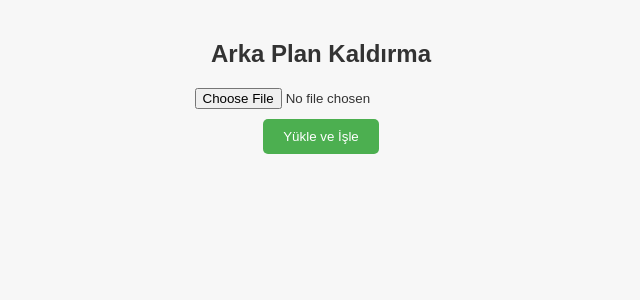
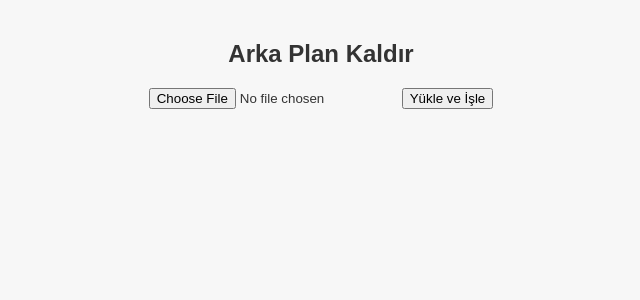
Before and after one commit to cerkeztugay96-del/ai-web-frontend, a React app: page /arka-plan-kaldir in a window 1280 px wide. Shown: the top 300 px of the page, without its empty margins (319-959 px from the left). Built offline with nearby package versions, Linux system fonts and the light colour scheme; no server answers; the HTML template or start-up script is replaced by a standard one.

Commit message:
RemoveBg.jsx Render backend ile güncellendi

```diff
--- a/src/RemoveBg.jsx
+++ b/src/RemoveBg.jsx
@@ -5,13 +5,16 @@ function RemoveBg() {
   const [resultImage, setResultImage] = useState(null);
   const [loading, setLoading] = useState(false);
 
-  const API_BASE = import.meta.env.VITE_API_BASE; // .env içindeki backend adresi
+  // Backend Render URL
+  const API_BASE = "https://ai-web-backend-1.onrender.com";
 
+  // Dosya seçildiğinde çalışır
   const handleFileChange = (e) => {
     setSelectedFile(e.target.files[0]);
     setResultImage(null);
   };
 
+  // Dosyayı backend’e gönder
   const handleUpload = async () => {
     if (!selectedFile) {
       alert("Lütfen bir dosya seçin!");
@@ -23,71 +26,40 @@ function RemoveBg() {
 
     try {
       setLoading(true);
-
       const response = await fetch(`${API_BASE}/arka-plan-kaldir`, {
         method: "POST",
         body: formData,
       });
 
       if (!response.ok) {
-        throw new Error("Arka plan kaldırma başarısız oldu.");
+        throw new Error("Sunucudan hata döndü");
       }
 
+      // Backend’den gelen dosyayı blob olarak al
       const blob = await response.blob();
       const imageUrl = URL.createObjectURL(blob);
       setResultImage(imageUrl);
     } catch (error) {
-      console.error(error);
-      alert("Bir hata oluştu!");
+      alert("Bir hata oluştu: " + error.message);
     } finally {
       setLoading(false);
     }
   };
 
   return (
-    <div style={{ textAlign: "center", padding: "20px" }}>
-      <h2>Arka Plan Kaldırma</h2>
-      <input type="file" accept="image/*" onChange={handleFileChange} />
-      <br />
-      <button
-        onClick={handleUpload}
-        disabled={loading}
-        style={{
-          marginTop: "10px",
-          padding: "10px 20px",
-          backgroundColor: "#4CAF50",
-          color: "white",
-          border: "none",
-          borderRadius: "5px",
-          cursor: "pointer",
-        }}
-      >
+    <div className="remove-bg-container" style={{ textAlign: "center", marginTop: "40px" }}>
+      <h2>Arka Plan Kaldır</h2>
+      <input type="file" onChange={handleFileChange} />
+      <button onClick={handleUpload} disabled={loading}>
         {loading ? "İşleniyor..." : "Yükle ve İşle"}
       </button>
 
       {resultImage && (
         <div style={{ marginTop: "20px" }}>
-          <h3>Sonuç</h3>
-          <img
-            src={resultImage}
-            alt="Sonuç"
-            style={{ maxWidth: "100%", border: "1px solid #ddd", borderRadius: "8px" }}
-          />
-          <br />
-          <a
-            href={resultImage}
-            download="sonuc.png"
-            style={{
-              display: "inline-block",
-              marginTop: "10px",
-              padding: "10px 20px",
-              backgroundColor: "#2196F3",
-              color: "white",
-              textDecoration: "none",
-              borderRadius: "5px",
-            }}
-          >
-            İndir
+          <h3>Sonuç:</h3>
+          <img src={resultImage} alt="Sonuç" style={{ maxWidth: "100%", border: "1px solid #ccc" }} />
+          <a href={resultImage} download="output.png">
+            <button style={{ marginTop: "10px" }}>İndir</button>
           </a>
         </div>
       )}
```
